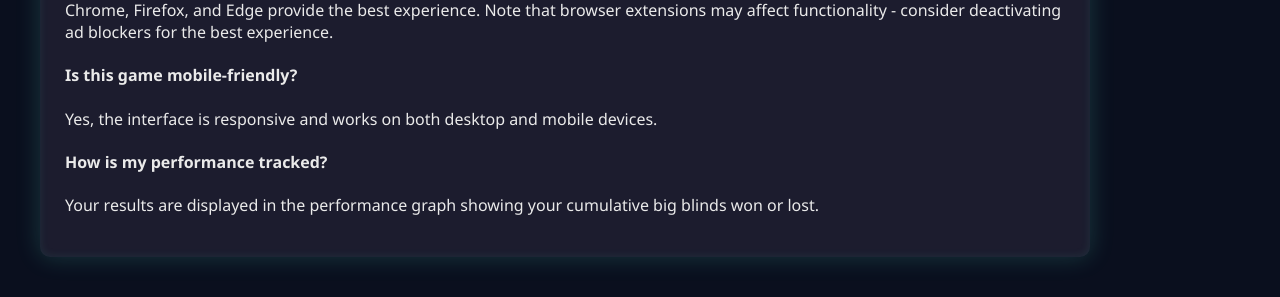
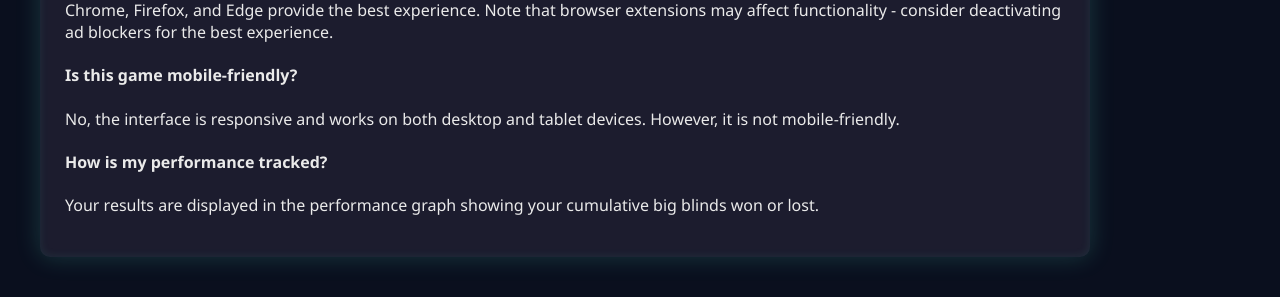
Before and after one commit to nier2kirito/PokerBots, a Flask app: page / in a window 1280 px wide. Shown: the part 2133-2430 px from the top of the page. Run offline with Flask 2, Linux system fonts and the light colour scheme.

Commit message:
Update index.html

```diff
--- a/templates/index.html
+++ b/templates/index.html
@@ -109,7 +109,7 @@
                         </div>
                         <div class="faq-item">
                             <h4>Is this game mobile-friendly?</h4>
-                            <p>Yes, the interface is responsive and works on both desktop and mobile devices.</p>
+                            <p>No, the interface is responsive and works on both desktop and tablet devices. However, it is not mobile-friendly.</p>
                         </div>
                         <div class="faq-item">
                             <h4>How is my performance tracked?</h4>
```
